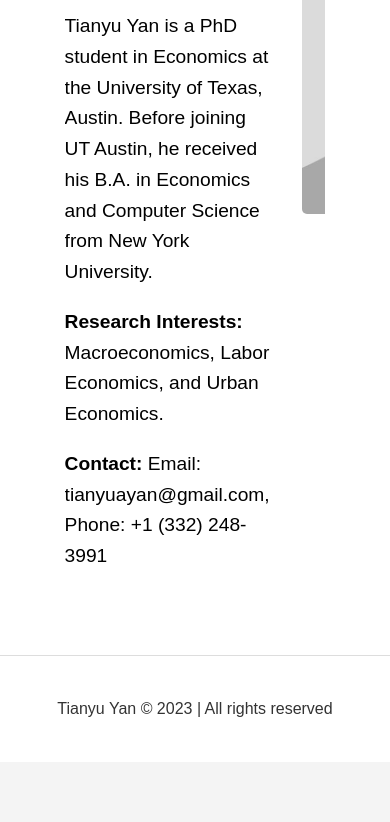
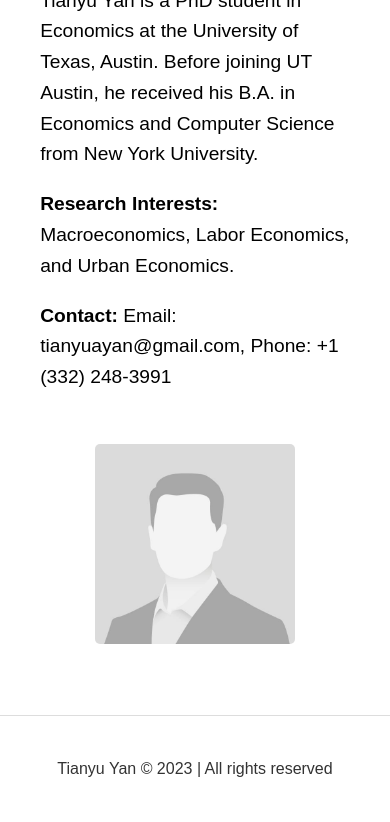
Before and after one commit to yan-tianyu/yan-tianyu.github.io, a plain HTML site: page index.html in a window 390 px wide. Shown: the part 403-1225 px from the top of the page. Before the commit the page ends 1165 px from the top, so only its background shows below. Drawn offline with Linux system fonts and the light colour scheme.

Commit message:
mobile friendly index.html
create the initial personal homepage that is mobile friendly.

```diff
--- a/index.html
+++ b/index.html
@@ -83,6 +83,44 @@
             text-align: center;
             border-top: 1px solid #ddd;
         }
+
+        .profile-container {
+            display: flex;
+        }
+
+        .profile-text {
+            flex: 1;
+        }
+
+        .profile-photo {
+            text-align: center;
+            padding-left: 2rem;
+        }
+
+        img {
+            max-width: 100%;
+            height: auto;
+        }
+
+        /* Responsive styles */
+        @media only screen and (max-width: 768px) {
+            .container {
+                width: 95%;
+            }
+
+            header li {
+                padding: 0 10px 0 10px;
+            }
+
+            .profile-container {
+                flex-direction: column;
+            }
+
+            .profile-photo {
+                padding-left: 0;
+                margin-top: 2rem;
+            }
+        }
     </style>
 </head>
 <body>
@@ -124,21 +162,6 @@
         </div>
     </section>
 
-    <style>
-        .profile-container {
-            display: flex;
-        }
-
-        .profile-text {
-            flex: 1;
-        }
-
-        .profile-photo {
-            text-align: center;
-            padding-left: 2rem;
-        }
-    </style>
-
     <footer>
         <p>Tianyu Yan &copy; 2023 | All rights reserved</p>
     </footer>
```
